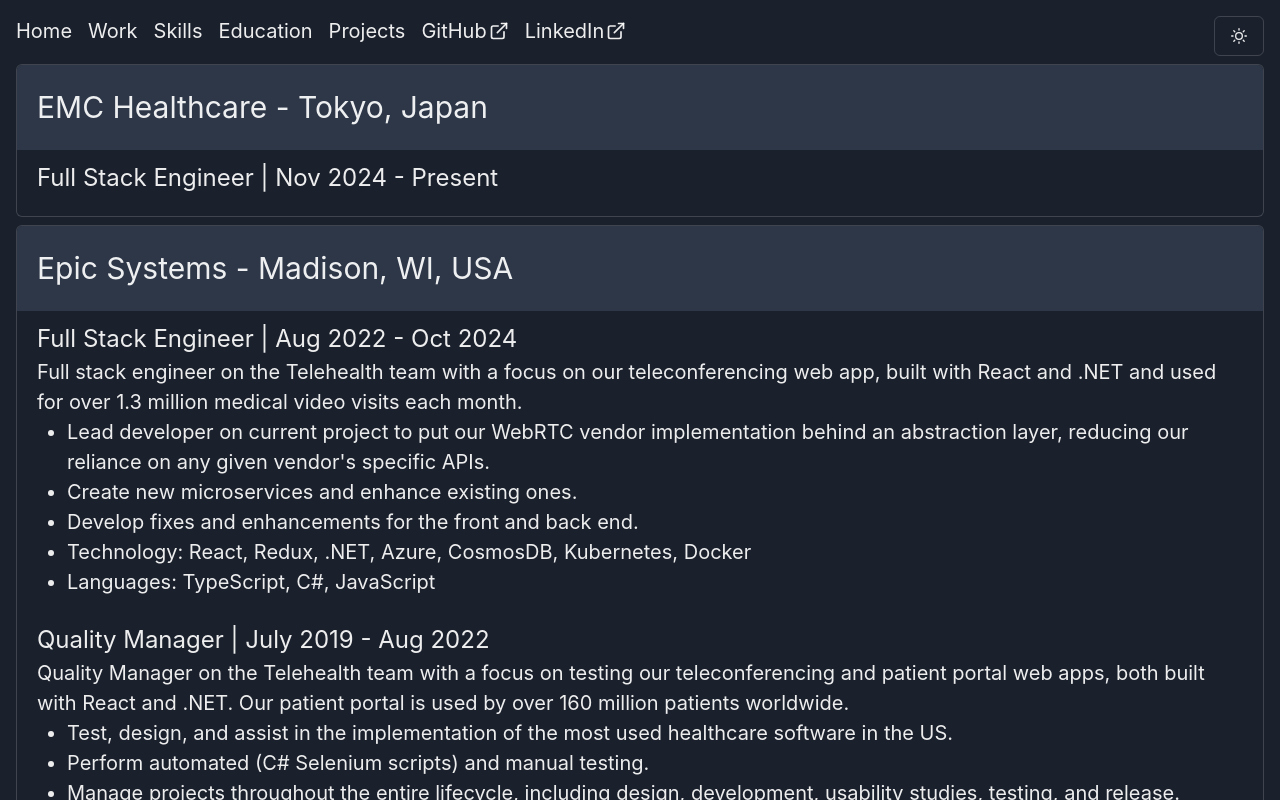
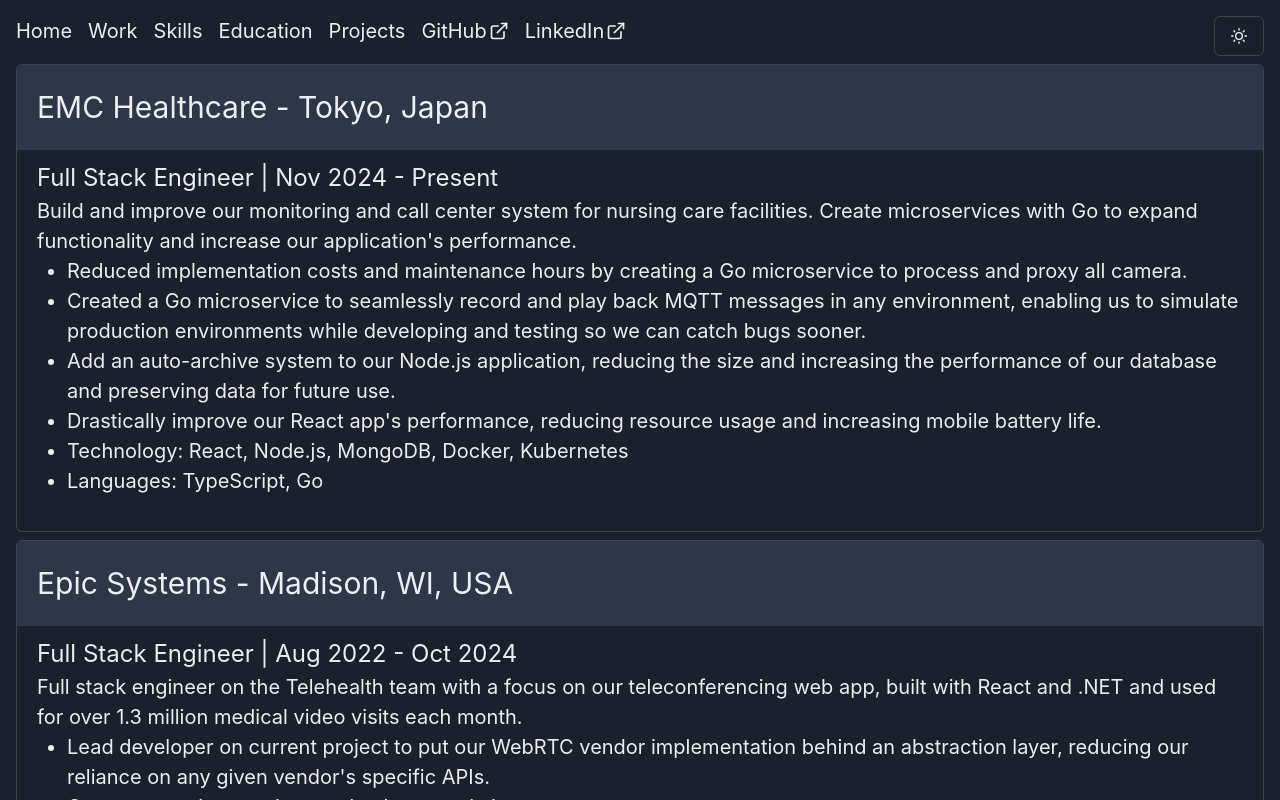
Before and after one commit to chanceoverberg/portfolio-site, a React (Create React App) app: page / in a window 1280 px wide. Both pictures are taken after a click on the link "Work". Shown: the top 800 px of the page. Built offline with nearby package versions, Linux system fonts and the light colour scheme.

Commit message:
update EMC Healthcare position description, add to list of skills

```diff
--- a/src/components/Skills.tsx
+++ b/src/components/Skills.tsx
@@ -40,10 +40,11 @@
         </CardHeader>
         <CardBody>
           <UnorderedList fontSize="xl" pl="10px" pb="15px">
+            <ListItem>React</ListItem>
             <ListItem>Next.js</ListItem>
-            <ListItem>React</ListItem>
+            <ListItem>Node.js</ListItem>
+            <ListItem>.NET</ListItem>
             <ListItem>React Native</ListItem>
-            <ListItem>.NET</ListItem>
           </UnorderedList>
         </CardBody>
       </Card>
@@ -54,10 +55,10 @@
         <CardBody>
           <UnorderedList fontSize="xl" pl="10px" pb="15px">
             <ListItem>Git</ListItem>
-            <ListItem>Microsoft Azure</ListItem>
+            <ListItem>Linux</ListItem>
             <ListItem>Docker</ListItem>
             <ListItem>Kubernetes</ListItem>
-            <ListItem>Linux</ListItem>
+            <ListItem>Microsoft Azure</ListItem>
           </UnorderedList>
         </CardBody>
       </Card>
@@ -82,6 +83,7 @@
           <UnorderedList fontSize="xl" pl="10px" pb="15px">
             <ListItem>Prometheus</ListItem>
             <ListItem>Grafana</ListItem>
+            <ListItem>Loki</ListItem>
           </UnorderedList>
         </CardBody>
       </Card>
--- a/src/components/Work.tsx
+++ b/src/components/Work.tsx
@@ -23,6 +23,32 @@
           </CardHeader>
           <CardBody pt="10px">
             <Text fontSize="2xl">Full Stack Engineer | Nov 2024 - Present</Text>
+            <Text fontSize="xl">
+              Build and improve our monitoring and call center system for nursing care facilities.
+              Create microservices with Go to expand functionality and increase our application's
+              performance.
+            </Text>
+            <UnorderedList fontSize="xl" pl="10px" pb="15px">
+              <ListItem>
+                Reduced implementation costs and maintenance hours by creating a Go microservice to
+                process and proxy all camera.
+              </ListItem>
+              <ListItem>
+                Created a Go microservice to seamlessly record and play back MQTT messages in any
+                environment, enabling us to simulate production environments while developing and
+                testing so we can catch bugs sooner.
+              </ListItem>
+              <ListItem>
+                Add an auto-archive system to our Node.js application, reducing the size and
+                increasing the performance of our database and preserving data for future use.
+              </ListItem>
+              <ListItem>
+                Drastically improve our React app's performance, reducing resource usage and
+                increasing mobile battery life.
+              </ListItem>
+              <ListItem>Technology: React, Node.js, MongoDB, Docker, Kubernetes</ListItem>
+              <ListItem>Languages: TypeScript, Go</ListItem>
+            </UnorderedList>
           </CardBody>
         </Card>
         <Card variant="outline">
@@ -44,7 +70,7 @@
               <ListItem>Create new microservices and enhance existing ones.</ListItem>
               <ListItem>Develop fixes and enhancements for the front and back end.</ListItem>
               <ListItem>
-                Technology: React, Redux, .NET, Azure, CosmosDB, Kubernetes, Docker
+                Technology: React, Redux, .NET, Azure, CosmosDB, Docker, Kubernetes
               </ListItem>
               <ListItem>Languages: TypeScript, C#, JavaScript</ListItem>
             </UnorderedList>
```
